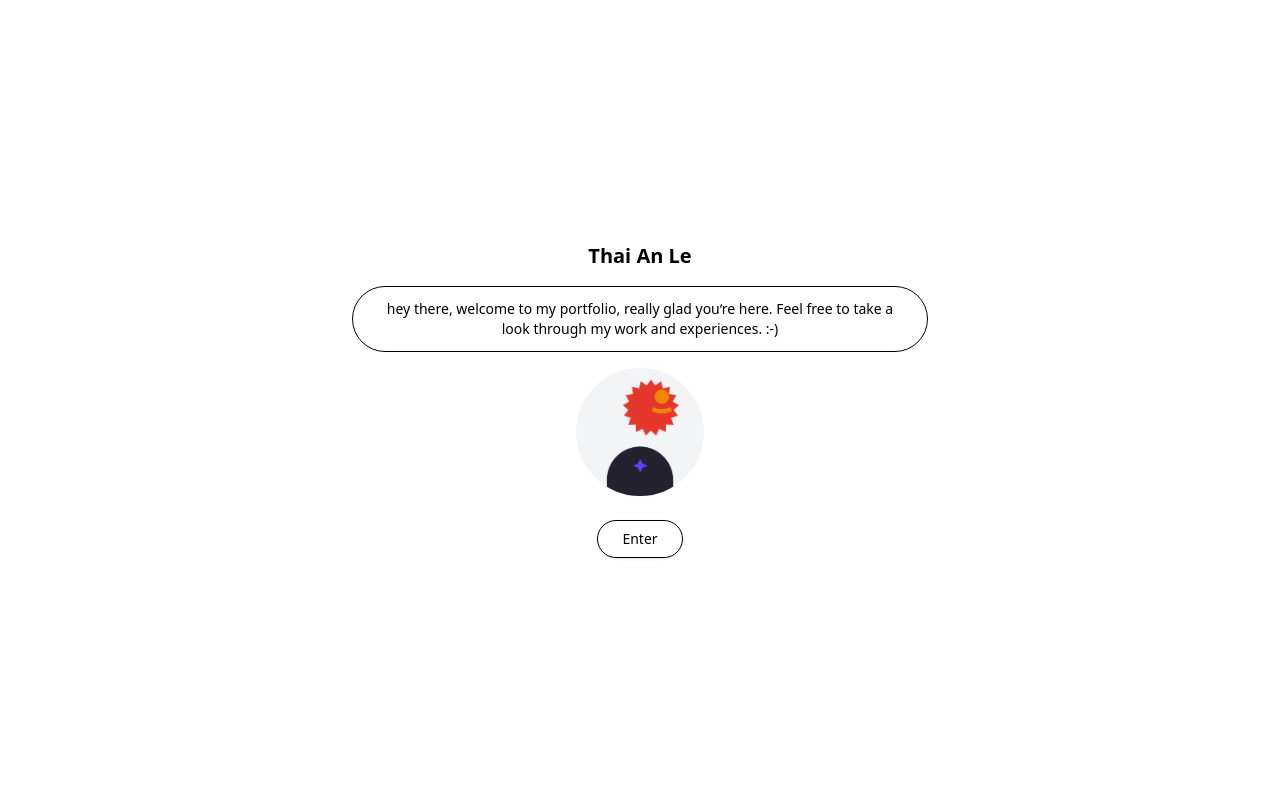
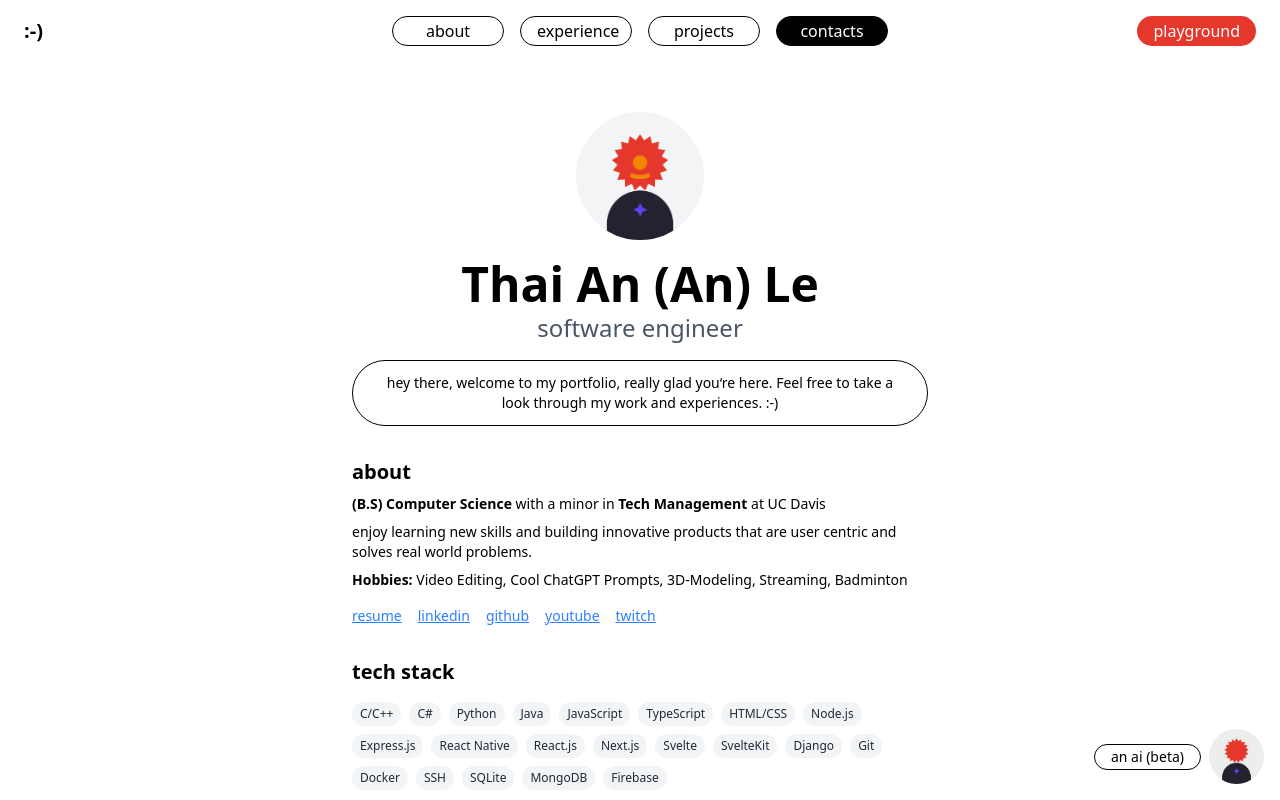
Before and after one commit to Segnit11/my-portfolio-v3, a Next.js app: page / in a window 1280 px wide. Shown: the top 800 px of the page. Built offline with nearby package versions, Linux system fonts and the light colour scheme.

Commit message:
portfolio

```diff
--- a/src/app/page.tsx
+++ b/src/app/page.tsx
@@ -1,6 +1,5 @@
 "use client";
 
-import { useState, useEffect } from "react";
 import Hero from "@/app/components/Hero";
 import Header from "./components/ui/Header";
 import Chat from "./components/ui/Chat";
@@ -10,97 +9,25 @@ import Experience from "./components/Experience";
 import Projects from "./components/Projects";
 import Archive from "./components/Archives";
 import Contact from "./components/Contacts";
-import AvatarLoad from "./components/ui/AvatarLoad";
+
+// import { AvatarCanvas } from "./components/ui/AvatarCanvas";
 
 export default function Home() {
-  const [isLoaded, setIsLoaded] = useState(false);
-  const [hasEntered, setHasEntered] = useState(false);
-
-  useEffect(() => {
-    const start = Date.now();
-
-    const handleLoad = () => {
-      const elapsed = Date.now() - start;
-      const remaining = Math.max(0, 1000 - elapsed);
-
-      setTimeout(() => {
-        setIsLoaded(true);
-      }, remaining);
-    };
-
-    if (document.readyState === "complete") {
-      handleLoad();
-    } else {
-      window.addEventListener("load", handleLoad);
-      return () => window.removeEventListener("load", handleLoad);
-    }
-  }, []);
-
-  // LOADING SCREEN
-  if (!isLoaded) {
-    return (
-      <div className="fixed inset-0 z-50 flex flex-col items-center justify-center bg-white text-black  text-xl transition-opacity duration-700">
-        <p className="mb-4 font-bold">
-        Thai An Le
-
-        </p>
-        <div className="text-sm text-center text-light mb-4 px-6 py-3 border rounded-full  max-w-xl">
-          loading
-        </div>
-        <AvatarLoad />
-        <p className="text-base mt-4 animate-pulse text-gray-700 animate-pulse">
-          just a sec...
-        </p>
-      </div>
-    );
-  }
-
-  if (!hasEntered) {
-    return (
-      <div className="fixed inset-0 z-50 flex flex-col items-center justify-center bg-white text-black text-xl transition-opacity duration-700">
-              <p className="mb-4 font-bold">
-        Thai An Le
-
-        </p>
-        <div className="text-sm text-center text-light mb-4 px-6 py-3 border rounded-full  max-w-xl">
-          hey there, welcome to my portfolio, really glad you&lsquo;re here.
-          Feel free to take a look through my work and experiences. :-)
-        </div>
-        <AvatarLoad />
-        <button
-          onClick={() => setHasEntered(true)}
-          className="mt-6 px-6 py-2 text-sm rounded-full border font-medium shadow  hover:opacity-90 hover:ring-2 hover:ring-offset-2 hover:ring-[#e5372c] transition"
-        >
-          Enter
-        </button>
-      </div>
-    );
-  }
-
   return (
     <>
-    <div className=" origin-top">
+      <Header></Header>
+      <Chat></Chat>
 
-      <div
-        className={`transition-opacity duration-1000 ${
-          hasEntered ? "opacity-100" : "opacity-0"
-        }`}
-      >
-        <Chat />
-        <Header />
-        <div className="min-h-screen flex flex-col items-center justify-start px-4 sm:px-6 md:px-8 w-full">
-          <div className="w-full max-w-xl">
-
-            <Hero />
-            <About />
-            <TechStack />
-            <Experience />
-            <Projects />
-            <Archive />
-            <Contact />
-          </div>
+      <div className="min-h-screen flex flex-col items-center justify-start px-4 w-full">
+        <div className="w-full max-w-xl">
+          <Hero></Hero>
+          <About></About>
+          <TechStack></TechStack>
+          <Experience></Experience>
+          <Projects></Projects>
+          <Archive></Archive>
+          <Contact></Contact>
         </div>
-      </div>
       </div>
     </>
   );
--- a/src/app/playground/page.tsx
+++ b/src/app/playground/page.tsx
@@ -46,8 +46,6 @@ export default function Playground() {
       if (animationFrameId) return;
       animationFrameId = requestAnimationFrame(() => {
         circlePositions.forEach(({ element, centerX, centerY }) => {
-          if (element.dataset.waving === "true") return; // skip if animating
-
           const dx = e.clientX - centerX;
           const dy = e.clientY - centerY;
           const distance = Math.sqrt(dx * dx + dy * dy);
@@ -62,6 +60,7 @@ export default function Playground() {
             element.style.backgroundColor = randomColor;
             element.style.opacity = `${opacity}`;
             element.classList.remove("fade");
+            element.classList.remove("wave");
           } else {
             if (!fadeTimers.has(element)) {
               fadeTimers.set(
@@ -100,6 +99,7 @@ export default function Playground() {
     }
 
     const handleClick = (e: MouseEvent) => {
+      // wave animation
       circlePositions.forEach(({ element, centerX, centerY }) => {
         const dx = centerX - e.clientX;
         const dy = centerY - e.clientY;
@@ -107,18 +107,17 @@ export default function Playground() {
         const delay = distance * 0.8;
 
         setTimeout(() => {
-          element.dataset.waving = "true";
           element.classList.add("wave");
-
           setTimeout(() => {
             element.classList.remove("wave");
-            delete element.dataset.waving;
           }, 800);
         }, delay);
       });
 
+      // immediately flicker after click
       flickerEffect(circlePositions);
     };
+
 
     window.addEventListener("mousemove", handleMouseMove);
     window.addEventListener("click", handleClick);
@@ -135,17 +134,18 @@ export default function Playground() {
         <div>
             <Link
     href="/"
-            className="absolute z-100 px-6 py-2 text-black bg-white hover:text-blue-600 hover:underline transition cursor-pointer no-interaction-zone"
+    className="absolute z-50 px-6 py-2 text-black bg-white hover:text-blue-600 hover:underline transition cursor-pointer no-interaction-zone"
     >
     ← Back to Home
   </Link>
 
-          <div className="absolute inset-0 flex flex-col items-center justify-center z-50">
+        <div className="absolute inset-0 flex flex-col items-center justify-center  z-50 ">
+
           <p className="text-xl text-center max-w-md px-4 mb-6">
             Runs on logic and powered by creativity. In this world and in mine.
           </p>
           <button
-              className="px-6 py-2 bg-[#4B51FF] rounded-full text-white hover:bg-[#e5372c] transition"
+            className="px-6 py-2 text-black bg-[#4B51FF] rounded-full  text-white hover:bg-[#e5372c] transition"
             onClick={() => setStarted(true)}
           >
             Start Playground
@@ -163,13 +163,11 @@ export default function Playground() {
   </Link>
 )}
 
+
       {started && !hideGrid && (
         <div className="absolute inset-0 grid grid-cols-[repeat(auto-fill,20px)] grid-rows-[20px] gap-10 justify-center items-center">
           {Array.from({ length: circleCount }).map((_, i) => (
-            <div
-              key={i}
-              className="circle w-[25px] h-[25px] rounded-full transition-all duration-300"
-            />
+            <div key={i} className="circle w-[25px] h-[25px] rounded-full transition-all duration-300" />
           ))}
         </div>
       )}
```
Lines whose indentation alone changed are shown as unchanged.
